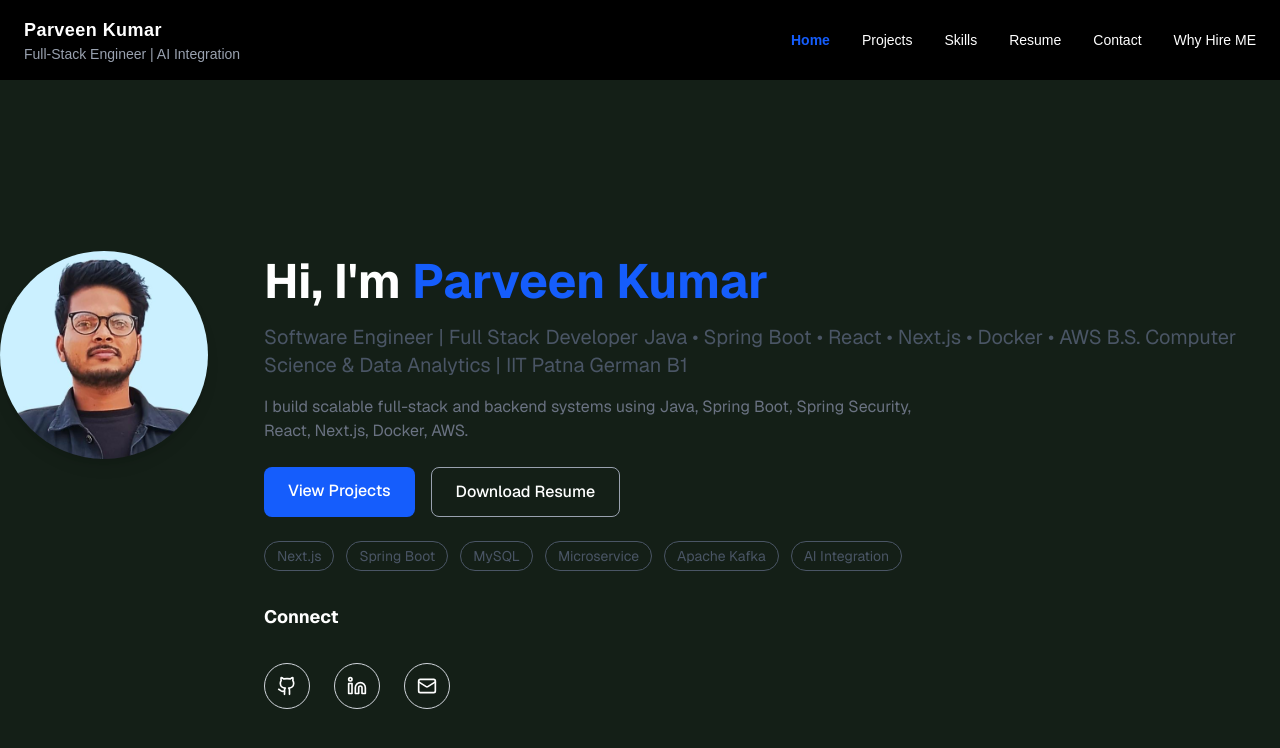
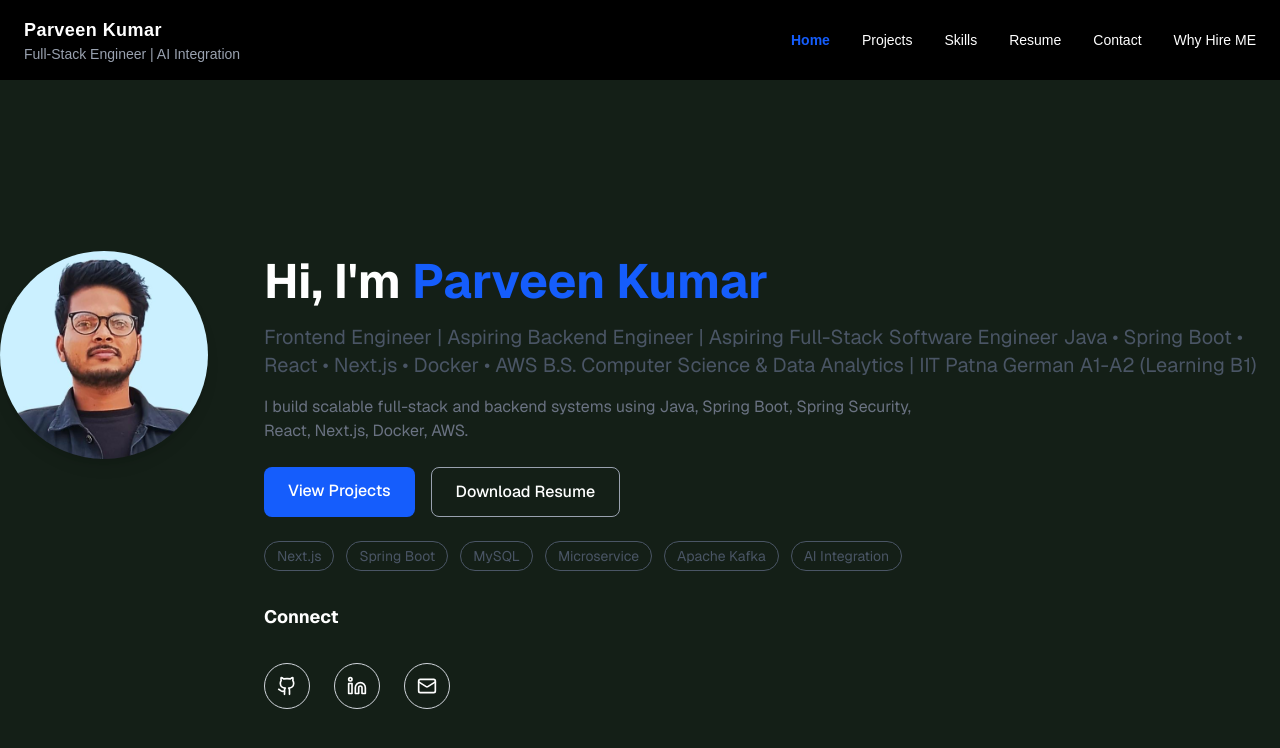
Before and after one commit to Parveen-collab/my-portfolio, a Next.js app: page / in a window 1280 px wide. Shown: the top 748 px of the page. Built offline with nearby package versions, Linux system fonts and the light colour scheme.

Commit message:
Update profile details and language proficiency

```diff
--- a/src/components/ProfileDetails.tsx
+++ b/src/components/ProfileDetails.tsx
@@ -12,12 +12,12 @@ const ProfileDetails = () => {
         </h1>
 
         <h2 className="mt-3 text-lg md:text-xl text-gray-600 dark:text-gray-400">
-          Software Engineer | Full Stack Developer
+          Frontend Engineer | Aspiring Backend Engineer | Aspiring Full-Stack Software Engineer
 
           Java • Spring Boot • React • Next.js • Docker • AWS
 
           B.S. Computer Science & Data Analytics | IIT Patna
-          German B1
+          German A1-A2 (Learning B1)
         </h2>
 
         <p className="mt-4 max-w-2xl text-gray-500 dark:text-gray-400">
```
